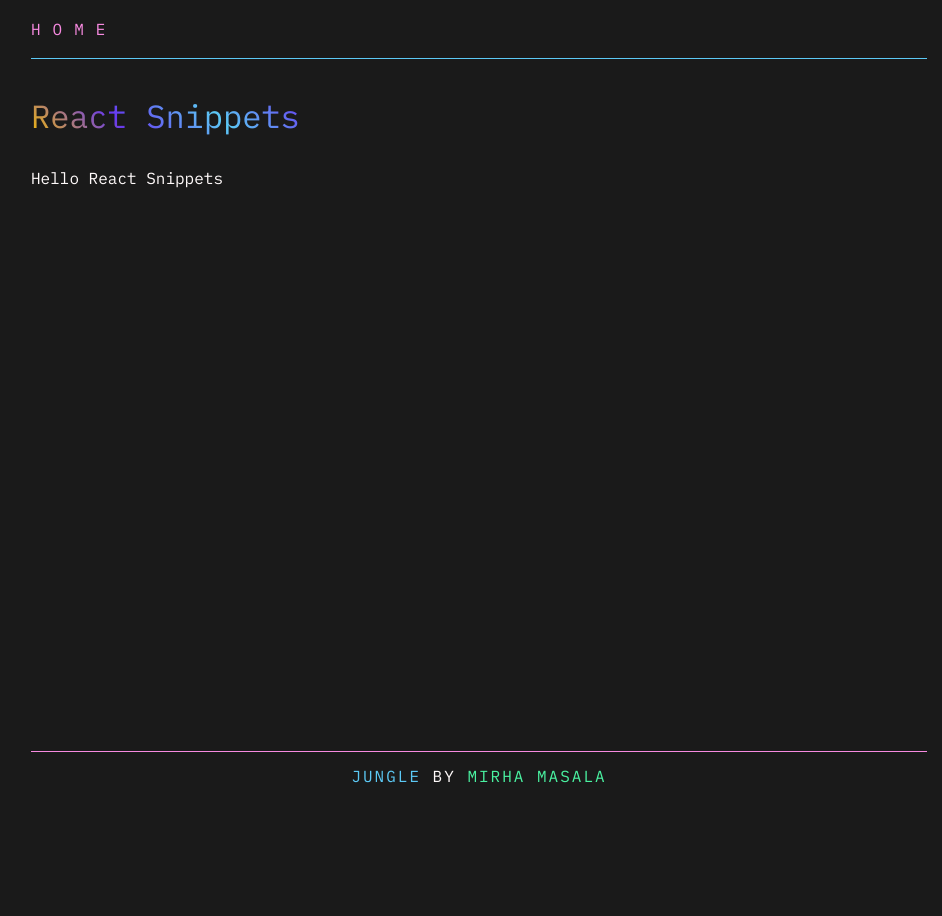
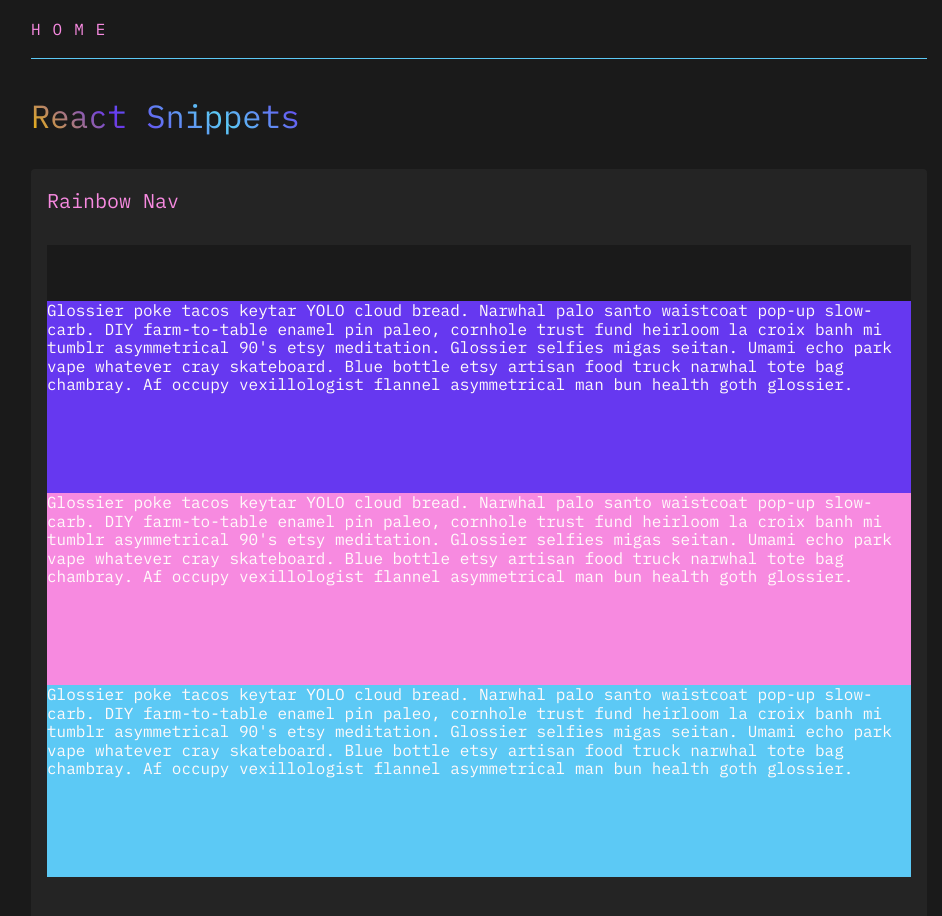
Before and after one commit to mirhamasala/next-jungle, a Next.js app: page /react-snippets in a window 1280 px wide. Shown: the top 916 px of the page, without its empty margins (161-1103 px from the left). Before the commit the page ends 800 px from the top, so only its background shows below. Built offline with nearby package versions, Linux system fonts and the light colour scheme.

Commit message:
Include RainbowNav

```diff
--- /dev/null
+++ b/src/components/_react-snippets/RainbowNav/index.js
@@ -0,0 +1 @@
+export { default } from "./RainbowNav";
--- a/src/pages/react-snippets/index.js
+++ b/src/pages/react-snippets/index.js
@@ -1,7 +1,19 @@
+import RainbowNav from "../../components/_react-snippets/RainbowNav";
+
 import Layout from "../../components/Layout";
 
+// import styles from "./index.module.scss";
+
+const rainbowNav = (
+  <>
+    <h2>Rainbow Nav</h2>
+    <RainbowNav />
+  </>
+);
+
+/* Order matters */
+const sections = [rainbowNav];
+
 export default function ReactSnippets() {
-  return (
-    <Layout header={"React Snippets"} main={<div>Hello React Snippets</div>} />
-  );
+  return <Layout header={"React Snippets"} sections={sections} />;
 }
--- /dev/null
+++ b/src/pages/react-snippets/index.module.scss
@@ -0,0 +1,6 @@
+/*------------------------------------*\
+  #REACT-SNIPPETS
+\*------------------------------------*/
+
+@import "../../styles/settings/all";
+@import "../../styles/tools/all";
```
